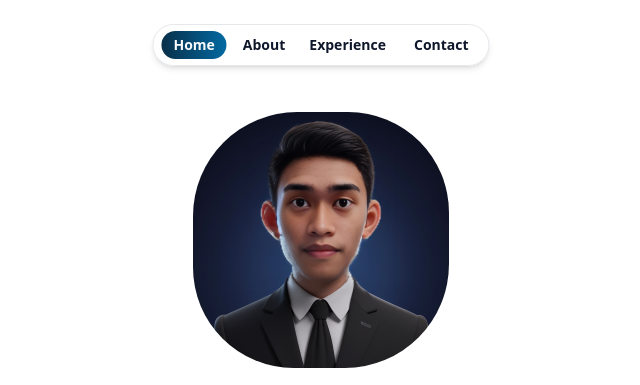
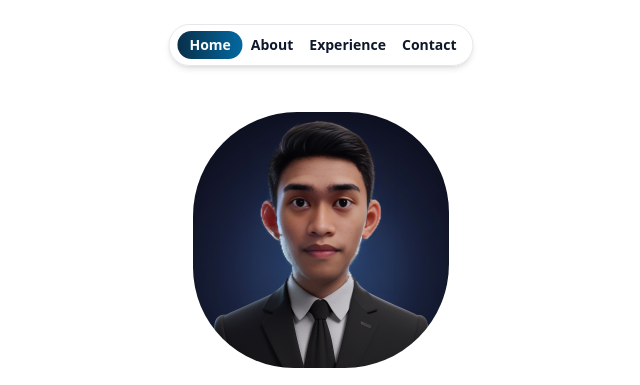
Before and after one commit to AqilulMuttaqin/belajar-tailwind, a website: page public/portofolio.html in a window 1280 px wide. Shown: the top 385 px of the page, without its empty margins (319-959 px from the left). Drawn offline with Linux system fonts and the light colour scheme.

Commit message:
pernaikan navbar

```diff
--- a/public/portofolio.html
+++ b/public/portofolio.html
@@ -9,16 +9,16 @@
 <body>
     <nav class="fixed top-6 left-1/2 -translate-x-1/2">
         <ul class="bg-white bg-opacity-90 border shadow-md px-2 py-1.5 rounded-full flex items-center">
-            <li class="mr-1 px-3 py-1 text-slate-900 font-bold text-sm active" id="home-link">
+            <li class="px-3 py-1 text-slate-900 font-bold text-sm active" id="home-link">
                 <a href="#home">Home</a>
             </li>
-            <li class="px-3 py-1 text-slate-900 hover:text-sky-900 font-bold text-sm" id="about-link">
+            <li class="px-2 py-1 text-slate-900 hover:text-sky-900 font-bold text-sm" id="about-link">
                 <a href="#about">About</a>
             </li>
-            <li class="px-3 py-1 text-slate-900 hover:text-sky-900 font-bold text-sm" id="experience-link">
+            <li class="px-2 py-1 text-slate-900 hover:text-sky-900 font-bold text-sm" id="experience-link">
                 <a href="#experience">Experience</a>
             </li>
-            <li class="ml-1 px-3 py-1 text-slate-900 hover:text-sky-900 font-bold text-sm" id="contact-link">
+            <li class="px-2 py-1 text-slate-900 hover:text-sky-900 font-bold text-sm" id="contact-link">
                 <a href="#contact">Contact</a>
             </li>
         </ul>
--- a/src/js/script.js
+++ b/src/js/script.js
@@ -12,9 +12,12 @@ window.addEventListener('scroll', function() {
         if (top >= offset && top < offset + height) {
             navLinks.forEach((link) => {
                 link.classList.remove('active');
+                link.classList.remove('px-3');
+                link.classList.add('px-2');
                 link.classList.add('hover:text-sky-900');
                 if (link.querySelector('a').getAttribute('href') === '#' + id) {
                     link.classList.add('active');
+                    link.classList.add('px-3');
                     link.classList.remove('hover:text-sky-900');
                 }
             });
```
Also changed, not shown: public/css/style.css.
